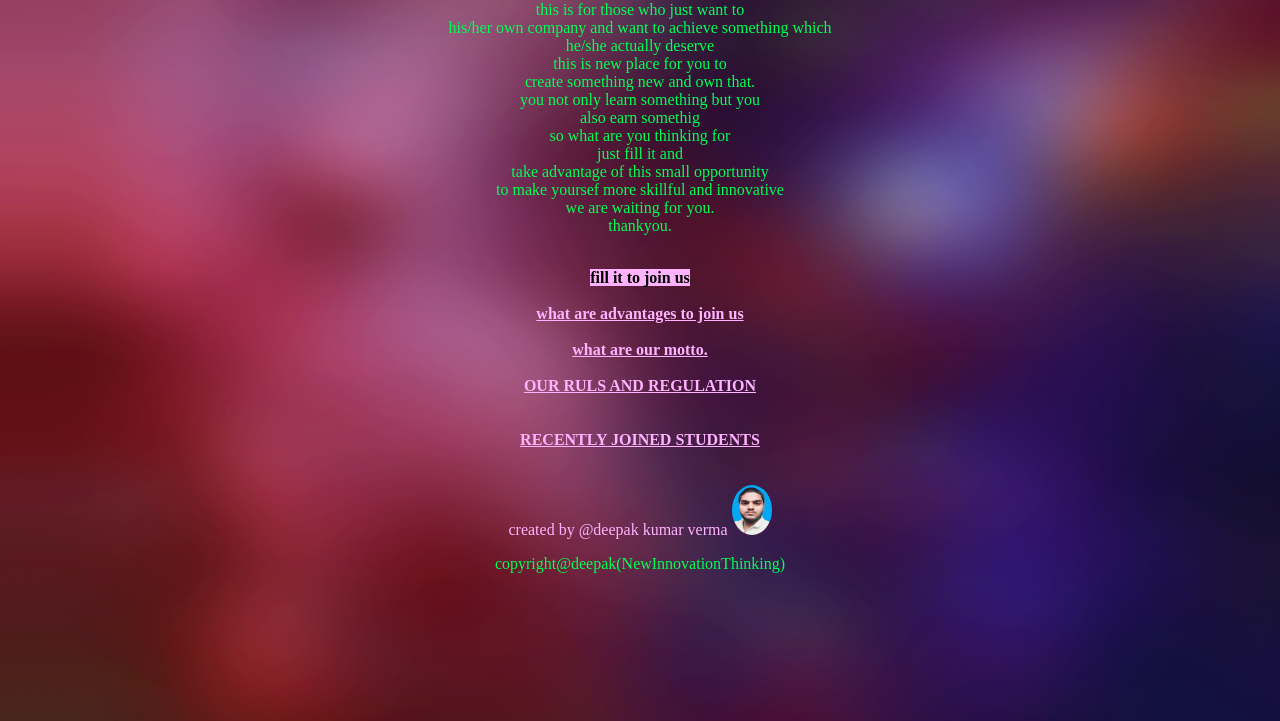
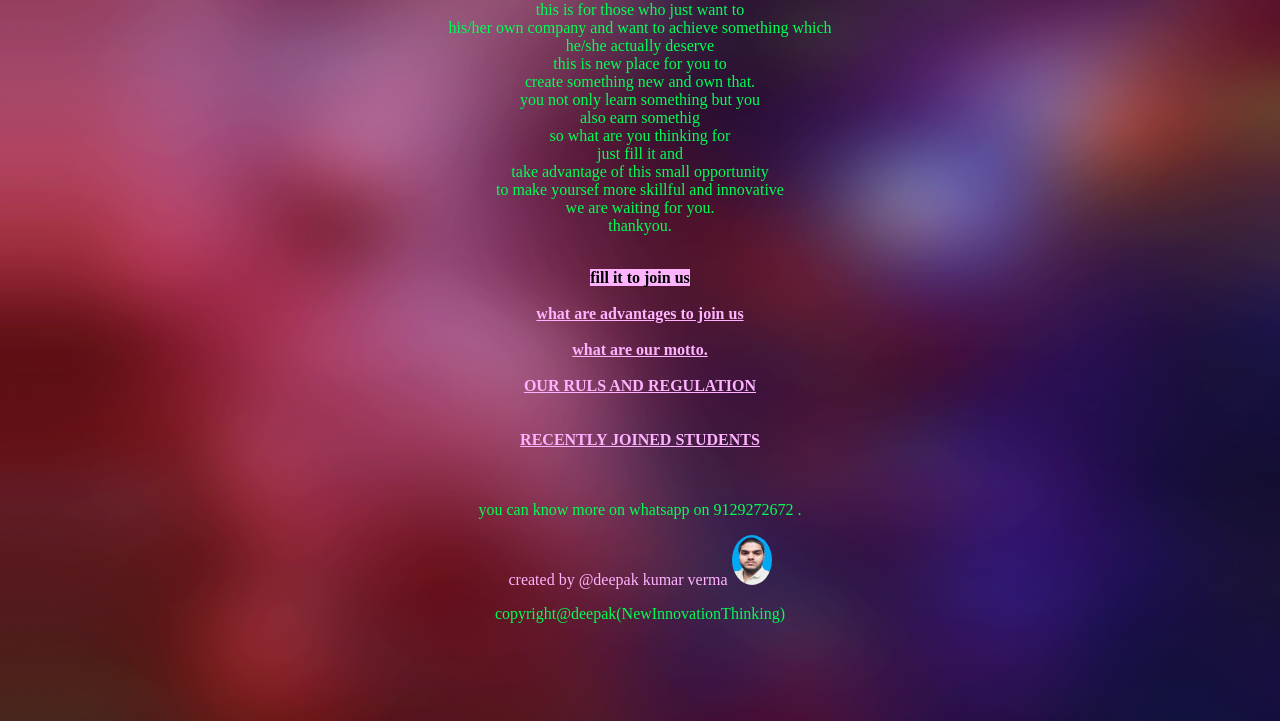
Before and after one commit to deepak-kumar-verma/innvation, a plain HTML site: page index.html in a window 1280 px wide. Shown: the part 79-800 px from the top of the page. Drawn offline with Linux system fonts and the light colour scheme.

Commit message:
update index.html

```diff
--- a/index.html
+++ b/index.html
@@ -17,6 +17,7 @@ thankyou.
     <a style="color:#ffb3ff;" href="motto.html"><strong>what are our motto.</strong></a><br><br>
       <a style="color:#ffb3ff;" href="rules.html"><strong>OUR RULS AND REGULATION</strong></a><br><br><br>
   <a style="color:#ffb3ff;" href="information.html"><strong>RECENTLY JOINED STUDENTS</strong></a><br><br><br>
+    <p>you can know more on whatsapp on 9129272672 . </p>
     <div class="photo">created by @deepak kumar verma
       <img class="creater" src="creater.png" alt="creater">
     </div>
```
